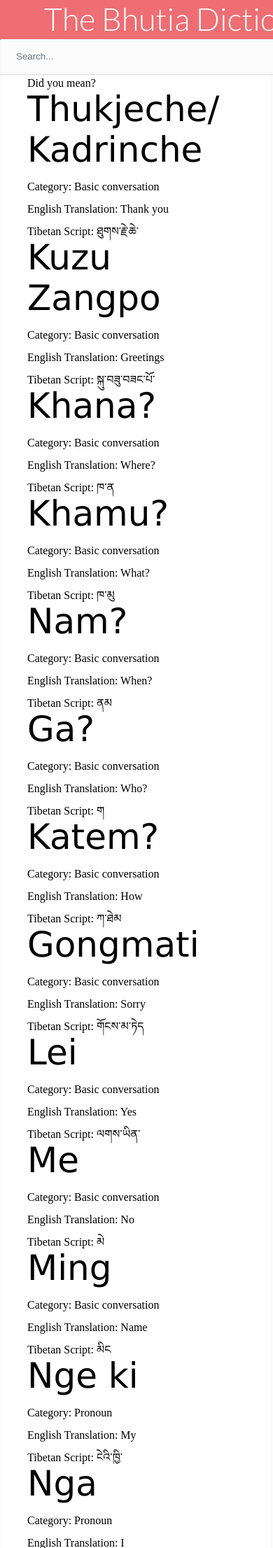
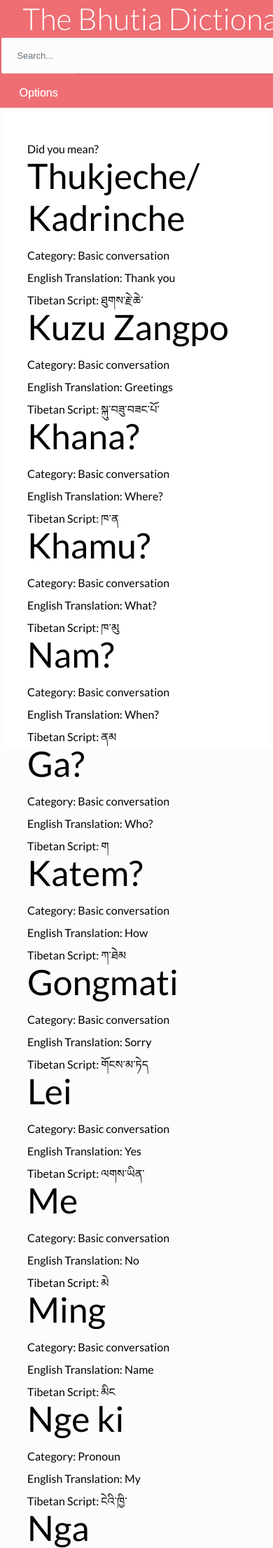
Before and after one commit to wchen-oxy/Endangered-Language-Website-Summer-Research-, a Django app: template mysite/entry/templates/entry/entry_list.html in a window 390 px wide; the page is wider, and only the part inside the window is pictured. Shown: the top 2212 px of that part at 70% size. Run offline with Django 3.2, Linux system fonts and the light colour scheme; the template is opened without the code that fills it: values that come from a table or form of the project are taken from there, others are empty; data comes from the database, SQL or seed files in the repository; both versions use the stored data as it was after the commit.

Commit message:
Made More Aesthetic Adjustments
Made the website more mobile friendly

```diff
--- a/mysite/entry/static/css/entry.css
+++ b/mysite/entry/static/css/entry.css
@@ -50,23 +50,52 @@ table {
 Begin Main Body
 ===============
 */
-nav {
+
+a {
+	-moz-user-select: -moz-none;
+	-khtml-user-select: none;
+	-webkit-user-select: none;
+
+	/*
+		Introduced in IE 10.
+		See http://ie.microsoft.com/testdrive/HTML5/msUserSelect/
+	*/
+	-ms-user-select: none;
+	user-select: none;
+}
+
+/*The above is just used to make sure that the text isn't highlightable in the text box */
+
+#navbar {
 	color:#fff;
 	background-color: #ee6e73;
 	width:100%;
-	height:60px;
+
+	display: inline-block;
+
 }
 
-.navigation input#search {
-	 width: 400px;
-  height: 50px;
+#Logo {
+	width: 36%;
+	display: inline-block;
+	margin-right: 1rem;
+	white-space: nowrap;
+	float:left;
+}
+
+#Searchbar {
+	width: 63%;
+}
+
+input#search {
+	width: 25rem;
+  height: 3.2rem;
 	background: #fcfcfc;
   border: none;
-  font-size: 10pt;
+  font-size: 0.8em;
   float: left;
   color: #63717f;
   padding-left: 20px;
-  padding-right: 15px;
   -webkit-border-radius: 2px;
   -moz-border-radius: 2px;
   border-radius: 2px;
@@ -75,6 +104,7 @@ nav {
   box-shadow: 0 1px 2px rgba(0,0,0,0.15);
   transition: box-shadow 0.3s ease-in-out;
 }
+/* above is for search bar */
 
 input:focus,
 select:focus,
@@ -84,51 +114,48 @@ button:focus {
 }
 
 
-.navigation input#search:hover {
+input#search:hover {
  -webkit-box-shadow: 0px 0px 14px 1px rgba(125,125,125,0.44);
 -moz-box-shadow: 0px 0px 14px 1px rgba(125,125,125,0.44);
 box-shadow: 0px 0px 14px 1px rgba(125,125,125,0.44);
  }
 
-.navigation input#search::-webkit-input-placeholder {
+input#search::-webkit-input-placeholder {
    color: #65737e;
 }
 
-.navigation  input#search:-moz-placeholder { /* Firefox 18- */
+input#search:-moz-placeholder { /* Firefox 18- */
    color: #65737e;
 }
 
-.navigation  input#search::-moz-placeholder {  /* Firefox 19+ */
+input#search::-moz-placeholder {  /* Firefox 19+ */
    color: #65737e;
 }
 
-.navigation  input#search:-ms-input-placeholder {
+input#search:-ms-input-placeholder {
    color: #65737e;
+}
+
+
+p {
+	font-family: "Lato", "Open Sans", "Helvetica Neue", Helvetica, Arial, sans-serif;
 }
 
 h1 a {
     color: white;
-    padding-left: 45px;
+    margin-left: 2rem;
     text-decoration: none;
-    font: 300 45px "Lato", "Open Sans", "Helvetica Neue", Helvetica, Arial, sans-serif;
+    font: 300 2.7em "Lato", "Open Sans", "Helvetica Neue", Helvetica, Arial, sans-serif;
 
 }
 
 
-#Logo {
-	width: 500px;
-	text-align: center;
-	display: inline-block;
-	float:left;
-}
 
 
 
 form {
-	width: 500px;
 	float: left;
-	display: inline-block;
-	margin-top: 0.4%;
+	padding: 0.4%;
 	}
 
 /*
@@ -141,7 +168,7 @@ body {
 }
 .col-2-3 {
 	font-size: 50px;
-	font: 50px "Verdana", "Helvetica", "Arial", sans-serif;
+	font: 50px "Lato", "Open Sans", "Helvetica Neue", Helvetica, Arial, sans-serif;
 	color: black;
 }
 
@@ -152,8 +179,91 @@ body {
 	margin:auto;
 	border-radius: 5px;
 	padding: 35px;
+	height:100%;
 }
 
 .definition {
 	margin-top: 5%;
 }
+
+/*
+begin list item/search option selections
+*/
+li{
+	list-style-type: none;
+	position: relative;
+}
+
+#options {
+	background-color: #ee6e73;
+	height:3em;
+	float:left;
+	display:inline-block;
+
+}
+
+li a {
+	font-size: 100%;
+	color: white;
+	display: block;
+	line-height: 55px;
+	padding: 0 26px;
+	text-decoration: none;
+	border-left: 1px solid #2e2e2e;
+	font-family: Montserrat, sans-serif;
+	text-shadow: 0 0 1px rgba(255, 255, 255, 0.5);
+}
+li a:hover {
+	background-color: #ec5f64;
+
+}
+
+button {
+	width:100%;
+	text-align: left;
+	font-size: 16px;
+	color:white;
+	background-color: #232323;
+	border-style:none;
+	display: block;
+	line-height: 60px;
+	padding: 0 26px;
+	text-decoration: none;
+	font-family: Montserrat, sans-serif;
+	text-shadow: 0 0 1px rgba(255, 255, 255, 0.5);
+}
+
+
+button:hover  {
+	background-color: #ec5f64;
+}
+
+button:active {
+	background-color: #d6575c;
+}
+/*
+begin hover drop down
+*/
+#options a{
+	border-left: 0 none;
+}
+.subnav {
+	visibility: hidden;
+	position: absolute;
+	top: 110%;
+	right: 0;
+	width: 507px;
+	height: auto;
+	opacity: 0;
+	transition: all 0.1s;
+	background: #232323;
+}
+.subnav li {
+	float: none;
+}
+
+#options:hover .subnav {
+	visibility: visible;
+	top: 116%;
+	opacity: 1;
+}
--- a/mysite/entry/templates/entry/entry_list.html
+++ b/mysite/entry/templates/entry/entry_list.html
@@ -2,9 +2,7 @@
 {% include "entry/header.html" %}
 <body>
   <section class="hero">
-
     <!-- Begin section for found ones -->
-
     <div class="definition">
       {% if query %}
       {% for entry in query %}
@@ -18,10 +16,7 @@
       <p>Tibetan Script: {{entry.tibetan}}</p>
       {% endfor %}
       {% endif %}
-
       <!-- End section for found ones -->
-
-
       <!--Begin section for term not found -->
       {% if not entrys and not query%}
       <h1 class="col-2-3">Term Not Found.</h1>
--- a/mysite/entry/templates/entry/header.html
+++ b/mysite/entry/templates/entry/header.html
@@ -3,25 +3,28 @@
 <html lang="en">
 <head>
   <title>Bhutia Dictionary</title>
-
+  <meta name="viewport" content="width=device-width, initial-scale=1">
   <link rel="stylesheet" href="stylesheet/entry.css">
   <link rel="stylesheet" href="http://fonts.googleapis.com/css?family=Lato:100,300,400">
   <link rel="stylesheet" href="{% static 'css/entry.css' %}">
 </head>
-        <nav>
-            <div class="navigation-container">
-            <div class="navigation">
+<div id="navbar">
     <div id="Logo">
       <h1> <a href="/" class="Logo">The Bhutia Dictionary</a> </h1>
     </div>
-
-                 <form action="/entry/" method="get">
-                    <div class="input-field">
+    <div class="Searchbar">
+    <form name="myform" action="/entry/bhutia_english/" method="get">
       <span class="icon"><i class="fa fa-search"></i></span>
       <input type="search" id="search" placeholder="Search..." name="q" />
-
-
+      <li id="options">
+        <a>Options</a>
+        <ul class="subnav">
+          <li><button id="bhutToEng" type="button" value="bhutToEng">Bhutia to English</li>
+            <li><button id="engToBhut" type="button" value="engToBhut">English to Bhutia</li>
+              <li><button id="tibToBhut" type="button" value="tibToBhut">Tibetan to Bhutia</li>
+              </form>
+            </ul>
+          </li>
         </div>
-
       </div>
-        </nav>
+      <script type="text/javascript" src="{% static 'js/index.js' %}"></script>
--- a/mysite/entry/views.py
+++ b/mysite/entry/views.py
@@ -53,3 +53,7 @@ def search(request):
                 entrys = entry.objects.filter(tibetan__icontains=q)
                 return render(request, 'entry/entry_list.html', {'entrys': entrys, 'query': exact_entry})
         return render(request, 'entry/entry_list.html', {'error': error})
+
+def autocorrect(q):
+
+    return
```
Also changed, not shown: mysite/entry/static/css/index.css (+32 -17 lines), mysite/entry/templates/index.html (+6 -5 lines), mysite/entry/words.py (added, +11 -0 lines), mysite/db.sqlite3, 2 other files. Lines whose indentation alone changed are shown as unchanged.
